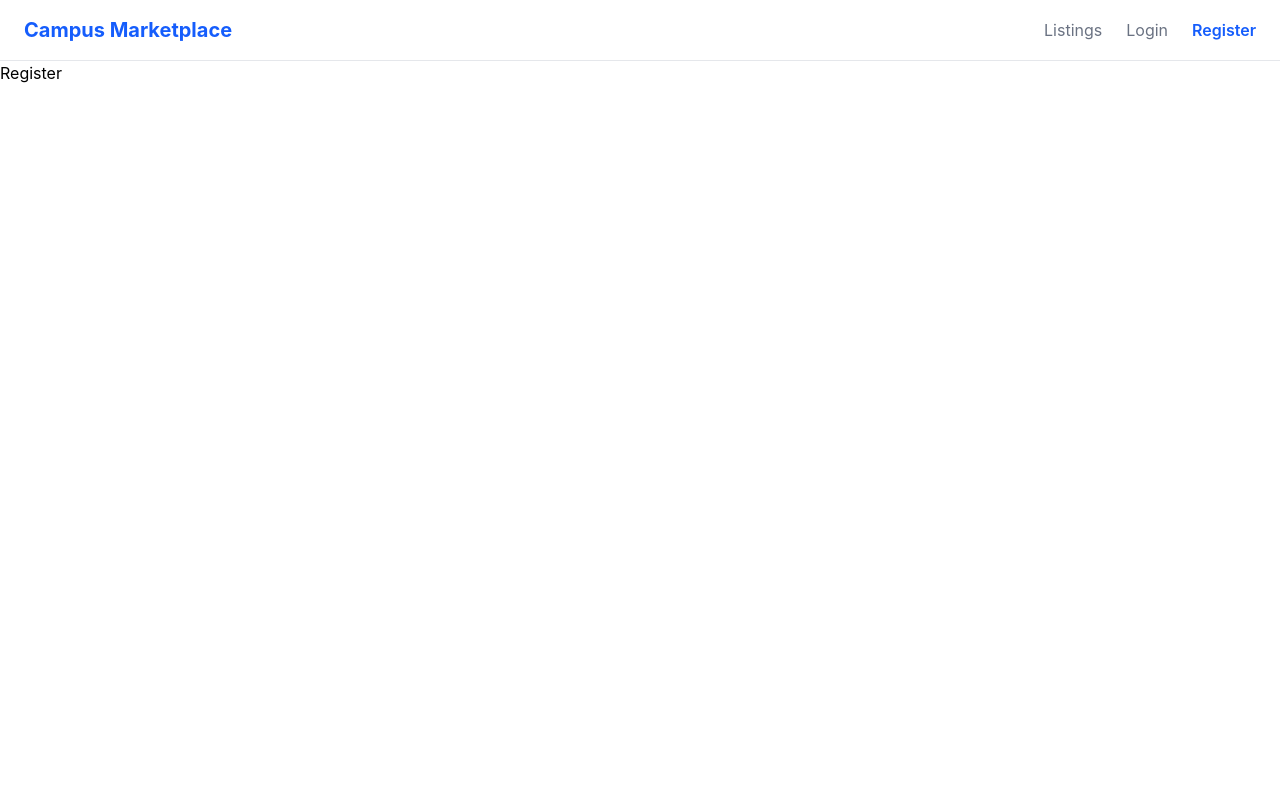
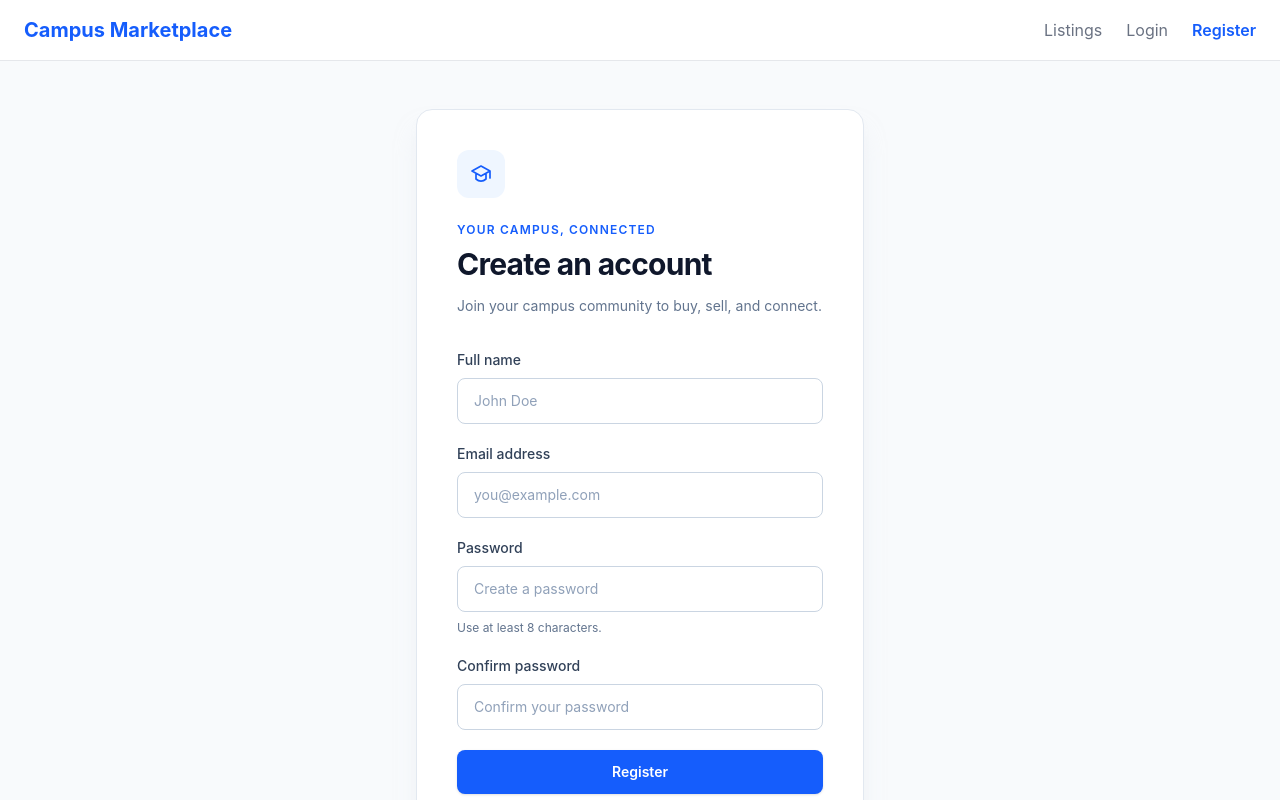
Before and after one commit to EvanBatac/campus-marketplace, a React (Vite) app in the folder client/: page /register in a window 1280 px wide. Shown: the top 800 px of the page. Built offline with nearby package versions, Linux system fonts and the light colour scheme; no server answers.

Commit message:
Build register form with Zod validation

```diff
--- a/client/src/pages/Register.jsx
+++ b/client/src/pages/Register.jsx
@@ -1,7 +1,174 @@
+/* eslint-disable react-refresh/only-export-components */
+import { Link } from "react-router-dom";
+import { z } from "zod";
+import { zodResolver } from "@hookform/resolvers/zod";
+import { useForm } from "react-hook-form";
 
+export const registerSchema = z
+  .object({
+    name: z
+      .string()
+      .trim()
+      .min(1, "Name is required")
+      .min(3, "Name must be at least 3 characters"),
 
+    email: z.email("Enter a valid email address"),
+
+    password: z
+      .string()
+      .min(1, "Password is required")
+      .min(8, "Password must be at least 8 characters"),
+
+    confirmPassword: z.string().min(1, "Please confirm your password"),
+  })
+  .refine((data) => data.password === data.confirmPassword, {
+    message: "Passwords do not match",
+    path: ["confirmPassword"],
+  });
 export default function Register() {
+  const {
+    register,
+    handleSubmit,
+    formState: { errors, isSubmitting },
+  } = useForm({ resolver: zodResolver(registerSchema) });
+
+  async function onSubmit(data) {
+    console.log(data);
+  }
+  const fields = [
+    {
+      name: "name",
+      label: "Full name",
+      type: "text",
+      placeholder: "John Doe",
+      autoComplete: "name",
+    },
+    {
+      name: "email",
+      label: "Email address",
+      type: "email",
+      placeholder: "you@example.com",
+      autoComplete: "email",
+    },
+    {
+      name: "password",
+      label: "Password",
+      type: "password",
+      placeholder: "Create a password",
+      autoComplete: "new-password",
+    },
+    {
+      name: "confirmPassword",
+      label: "Confirm password",
+      type: "password",
+      placeholder: "Confirm your password",
+      autoComplete: "new-password",
+    },
+  ];
+
   return (
-    <div>Register</div>
-  )
+    <main className="flex min-h-[calc(100svh-73px)] items-center justify-center bg-slate-50 px-4 py-12 sm:px-6">
+      <section
+        aria-labelledby="register-heading"
+        className="w-full max-w-md rounded-2xl border border-slate-200 bg-white p-6 shadow-xl shadow-slate-200/50 sm:p-10"
+      >
+        <div className="mb-8">
+          <div
+            aria-hidden="true"
+            className="mb-6 flex h-12 w-12 items-center justify-center rounded-xl bg-blue-50 text-blue-600"
+          >
+            <svg
+              viewBox="0 0 24 24"
+              fill="none"
+              stroke="currentColor"
+              strokeWidth="1.7"
+              className="h-6 w-6"
+            >
+              <path
+                strokeLinecap="round"
+                strokeLinejoin="round"
+                d="m3 9 9-5 9 5-9 5-9-5Zm4 2.3V17c3 2.7 7 2.7 10 0v-5.7M21 9v7"
+              />
+            </svg>
+          </div>
+          <p className="mb-2 text-xs font-semibold uppercase tracking-widest text-blue-600">
+            Your campus, connected
+          </p>
+          <h1
+            id="register-heading"
+            className="text-3xl font-bold tracking-tight text-slate-900"
+          >
+            Create an account
+          </h1>
+          <p className="mt-3 text-sm leading-6 text-slate-500">
+            Join your campus community to buy, sell, and connect.
+          </p>
+        </div>
+
+        <form
+          onSubmit={handleSubmit(onSubmit)}
+          noValidate
+          className="space-y-5"
+        >
+          {fields.map((field) => (
+            <div key={field.name}>
+              <label
+                htmlFor={field.name}
+                className="mb-2 block text-sm font-medium text-slate-700"
+              >
+                {field.label}
+              </label>
+              <input
+                id={field.name}
+                type={field.type}
+                autoComplete={field.autoComplete}
+                placeholder={field.placeholder}
+                aria-invalid={Boolean(errors[field.name])}
+                aria-describedby={
+                  errors[field.name]
+                    ? `${field.name}-error`
+                    : field.name === "password"
+                      ? "password-hint"
+                      : undefined
+                }
+                className={`w-full rounded-lg border bg-white px-4 py-3 text-sm text-slate-900 outline-none transition placeholder:text-slate-400 focus:border-blue-500 focus:ring-4 focus:ring-blue-500/10 ${errors[field.name] ? "border-red-400" : "border-slate-300"}`}
+                {...register(field.name)}
+              />
+              {field.name === "password" && !errors.password && (
+                <p id="password-hint" className="mt-2 text-xs text-slate-500">
+                  Use at least 8 characters.
+                </p>
+              )}
+              {errors[field.name] && (
+                <p
+                  id={`${field.name}-error`}
+                  role="alert"
+                  className="mt-2 text-sm text-red-600"
+                >
+                  {errors[field.name].message}
+                </p>
+              )}
+            </div>
+          ))}
+          <button
+            disabled={isSubmitting}
+            type="submit"
+            className="w-full rounded-lg bg-blue-600 px-4 py-3 text-sm font-semibold text-white shadow-sm transition hover:bg-blue-700 focus-visible:outline-2 focus-visible:outline-offset-4 focus-visible:outline-blue-600 active:bg-blue-800 disabled:cursor-not-allowed disabled:opacity-60"
+          >
+            {isSubmitting ? "Creating account…" : "Register"}
+          </button>
+        </form>
+
+        <p className="mt-8 border-t border-slate-100 pt-6 text-center text-sm text-slate-500">
+          Already have an account?{" "}
+          <Link
+            to="/login"
+            className="font-semibold text-blue-600 hover:text-blue-700 hover:underline focus-visible:outline-2 focus-visible:outline-offset-4 focus-visible:outline-blue-600"
+          >
+            Log in
+          </Link>
+        </p>
+      </section>
+    </main>
+  );
 }
```
